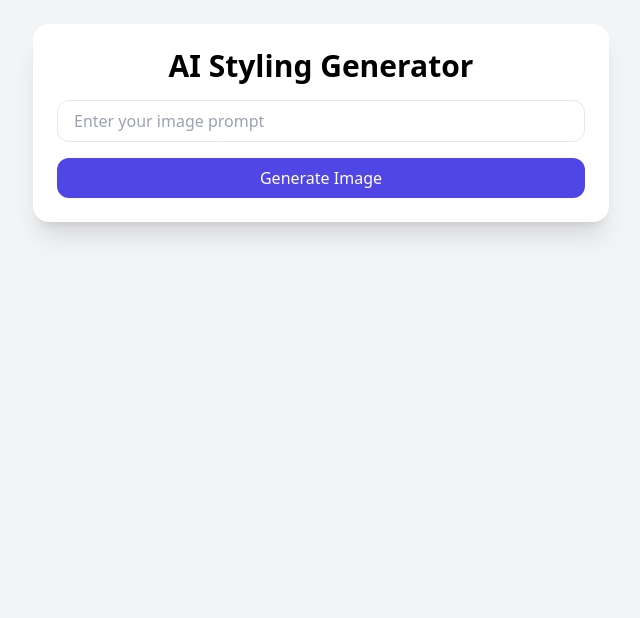
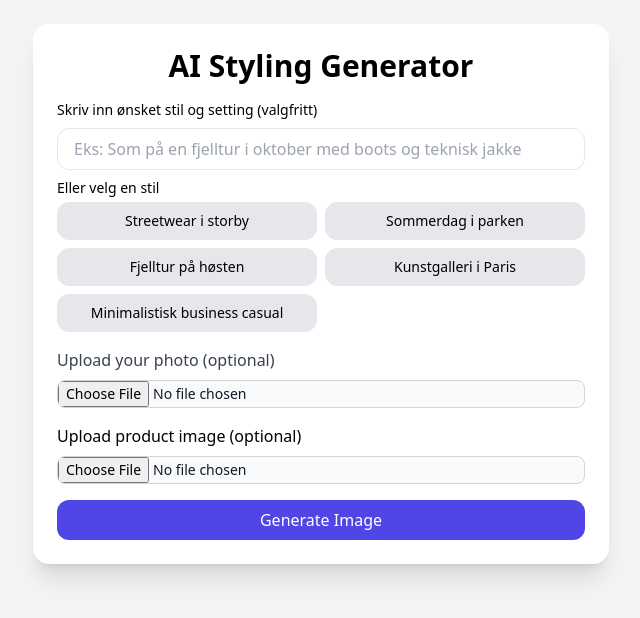
Before and after one commit to hflaten/aistyling-frontend, a React (Vite) app: page / in a window 1280 px wide. Shown: the top 618 px of the page, without its empty margins (319-959 px from the left). Built offline with nearby package versions, Linux system fonts and the light colour scheme; the HTML template or start-up script is replaced by a standard one.

Commit message:
Add product image uploader support

```diff
--- a/src/App.tsx
+++ b/src/App.tsx
@@ -1,4 +1,4 @@
-import ImageGenerator from "./ImageGenerator";
+import ImageGenerator from "./features/imagegen/ImageGenerator";
 
 export default function App() {
   return <ImageGenerator />;
--- /dev/null
+++ b/src/components/ProductImageUploader.tsx
@@ -0,0 +1,24 @@
+import { ChangeEvent } from "react";
+
+type ProductImageUploaderProps = {
+  onImageSelect: (file: File | null) => void;
+};
+
+export default function ProductImageUploader({ onImageSelect }: ProductImageUploaderProps) {
+  const handleFileChange = (e: ChangeEvent<HTMLInputElement>) => {
+    const file = e.target.files?.[0] ?? null;
+    onImageSelect(file);
+  };
+
+  return (
+    <div>
+      <label className="block mb-2 font-medium">Upload product image (optional)</label>
+      <input
+        type="file"
+        accept="image/*"
+        onChange={handleFileChange}
+        className="block w-full text-sm text-gray-900 border border-gray-300 rounded-lg cursor-pointer bg-gray-50 focus:outline-none"
+      />
+    </div>
+  );
+}
--- /dev/null
+++ b/src/components/PromptBuilder.tsx
@@ -0,0 +1,64 @@
+import { useEffect, useState } from "react";
+
+interface PromptBuilderProps {
+  prompt: string;
+  onPromptChange: (newPrompt: string) => void;
+  autoPrompt?: string;
+}
+
+const predefinedStyles = [
+  "Streetwear i storby",
+  "Sommerdag i parken",
+  "Fjelltur på høsten",
+  "Kunstgalleri i Paris",
+  "Minimalistisk business casual",
+];
+
+export default function PromptBuilder({ prompt, onPromptChange, autoPrompt }: PromptBuilderProps) {
+  const [selectedStyle, setSelectedStyle] = useState("");
+
+  useEffect(() => {
+    if (autoPrompt) {
+      onPromptChange(autoPrompt);
+      setSelectedStyle("");
+    }
+  }, [autoPrompt]);
+
+  const handleStyleSelect = (style: string) => {
+    setSelectedStyle(style);
+    onPromptChange(style);
+  };
+
+  return (
+    <div className="space-y-2">
+      <label className="block text-sm font-medium">Skriv inn ønsket stil og setting (valgfritt)</label>
+      <input
+        type="text"
+        value={prompt}
+        onChange={(e) => {
+          onPromptChange(e.target.value);
+          setSelectedStyle("");
+        }}
+        placeholder="Eks: Som på en fjelltur i oktober med boots og teknisk jakke"
+        className="w-full px-4 py-2 border rounded-xl focus:outline-none focus:ring-2 focus:ring-indigo-400"
+      />
+
+      <div>
+        <label className="block text-sm font-medium mt-2">Eller velg en stil</label>
+        <div className="grid grid-cols-2 gap-2 mt-1">
+          {predefinedStyles.map((style) => (
+            <button
+              key={style}
+              onClick={() => handleStyleSelect(style)}
+              className={`px-3 py-2 text-sm rounded-xl border transition ${
+                selectedStyle === style ? "bg-indigo-600 text-white" : "bg-gray-200 hover:bg-gray-300"
+              }`}
+            >
+              {style}
+            </button>
+          ))}
+        </div>
+      </div>
+    </div>
+  );
+}
--- /dev/null
+++ b/src/components/UserImageUploader.tsx
@@ -0,0 +1,25 @@
+// src/components/UserImageUploader.tsx
+import { ChangeEvent } from "react";
+
+type UserImageUploaderProps = {
+  onImageSelect: (file: File | null) => void;
+};
+
+export default function UserImageUploader({ onImageSelect }: UserImageUploaderProps) {
+  const handleFileChange = (e: ChangeEvent<HTMLInputElement>) => {
+    const file = e.target.files?.[0] ?? null;
+    onImageSelect(file);
+  };
+
+  return (
+    <div>
+      <label className="block mb-2 font-medium text-gray-700">Upload your photo (optional)</label>
+      <input
+        type="file"
+        accept="image/*"
+        onChange={handleFileChange}
+        className="block w-full text-sm text-gray-900 border border-gray-300 rounded-lg cursor-pointer bg-gray-50 focus:outline-none"
+      />
+    </div>
+  );
+}
--- a/src/ImageGenerator.tsx
+++ b/src/features/imagegen/ImageGenerator.tsx
@@ -1,13 +1,20 @@
 import { useState } from "react";
-import axios from "axios";
+import { generateImage } from "../../services/api";
+import { formatError } from "../../shared/utils/formatError";
+import PromptBuilder from "../../components/PromptBuilder";
+import UserImageUploader from "../../components/UserImageUploader";
+import ProductImageUploader from "../../components/ProductImageUploader";
 
 export default function ImageGenerator() {
   const [prompt, setPrompt] = useState("");
+  const [autoPrompt, setAutoPrompt] = useState<string | undefined>();
   const [imageUrls, setImageUrls] = useState<string[]>([]);
   const [loading, setLoading] = useState(false);
   const [error, setError] = useState<string | null>(null);
+  const [userImage, setUserImage] = useState<File | null>(null);
+  const [productImage, setProductImage] = useState<File | null>(null);
 
-  const generateImage = async () => {
+  const handleGenerate = async () => {
     if (!prompt.trim()) {
       setError("Prompt cannot be empty.");
       return;
@@ -18,18 +25,11 @@ export default function ImageGenerator() {
     setImageUrls([]);
 
     try {
-      const response = await axios.post(`${import.meta.env.VITE_API_URL}/generate`, {
-        prompt,
-      });
-
-      if (!response.data.image_urls || !Array.isArray(response.data.image_urls)) {
-        throw new Error("Invalid response format");
-      }
-
-      setImageUrls(response.data.image_urls);
+      const urls = await generateImage(prompt, userImage ?? undefined, productImage ?? undefined);
+      setImageUrls(urls);
     } catch (err: any) {
       console.error("Image generation error:", err);
-      setError(err?.response?.data?.detail || "An unexpected error occurred.");
+      setError(formatError(err));
     } finally {
       setLoading(false);
     }
@@ -40,16 +40,13 @@ export default function ImageGenerator() {
       <div className="max-w-xl mx-auto bg-white p-6 rounded-2xl shadow-xl space-y-4">
         <h1 className="text-3xl font-bold text-center">AI Styling Generator</h1>
 
-        <input
-          type="text"
-          value={prompt}
-          onChange={(e) => setPrompt(e.target.value)}
-          placeholder="Enter your image prompt"
-          className="w-full px-4 py-2 border rounded-xl focus:outline-none focus:ring-2 focus:ring-indigo-400"
-        />
+        <PromptBuilder prompt={prompt} onPromptChange={setPrompt} autoPrompt={autoPrompt} />
+
+        <UserImageUploader onImageSelect={setUserImage} />
+        <ProductImageUploader onImageSelect={setProductImage} />
 
         <button
-          onClick={generateImage}
+          onClick={handleGenerate}
           className="w-full bg-indigo-600 hover:bg-indigo-700 text-white font-medium py-2 px-4 rounded-xl transition"
           disabled={loading}
         >
--- /dev/null
+++ b/src/services/api.ts
@@ -0,0 +1,28 @@
+import axios from "axios";
+
+export async function generateImage(
+  prompt: string,
+  userImage?: File,
+  productImage?: File
+): Promise<string[]> {
+  const formData = new FormData();
+  formData.append("prompt", prompt);
+  if (userImage) formData.append("user_image", userImage);
+  if (productImage) formData.append("product_image", productImage);
+
+  const response = await axios.post(
+    `${import.meta.env.VITE_API_URL}/generate`,
+    formData,
+    {
+      headers: {
+        "Content-Type": "multipart/form-data",
+      },
+    }
+  );
+
+  if (!response.data.image_urls || !Array.isArray(response.data.image_urls)) {
+    throw new Error("Invalid response format");
+  }
+
+  return response.data.image_urls;
+}
--- /dev/null
+++ b/src/shared/utils/formatError.ts
@@ -0,0 +1,9 @@
+export function formatError(err: unknown): string {
+  if (typeof err === "string") return err;
+  if (err instanceof Error) return err.message;
+  if (typeof err === "object" && err !== null && "response" in err) {
+    const res = (err as any).response;
+    return res?.data?.detail || "Ukjent feil";
+  }
+  return "Noe gikk galt.";
+}
```
